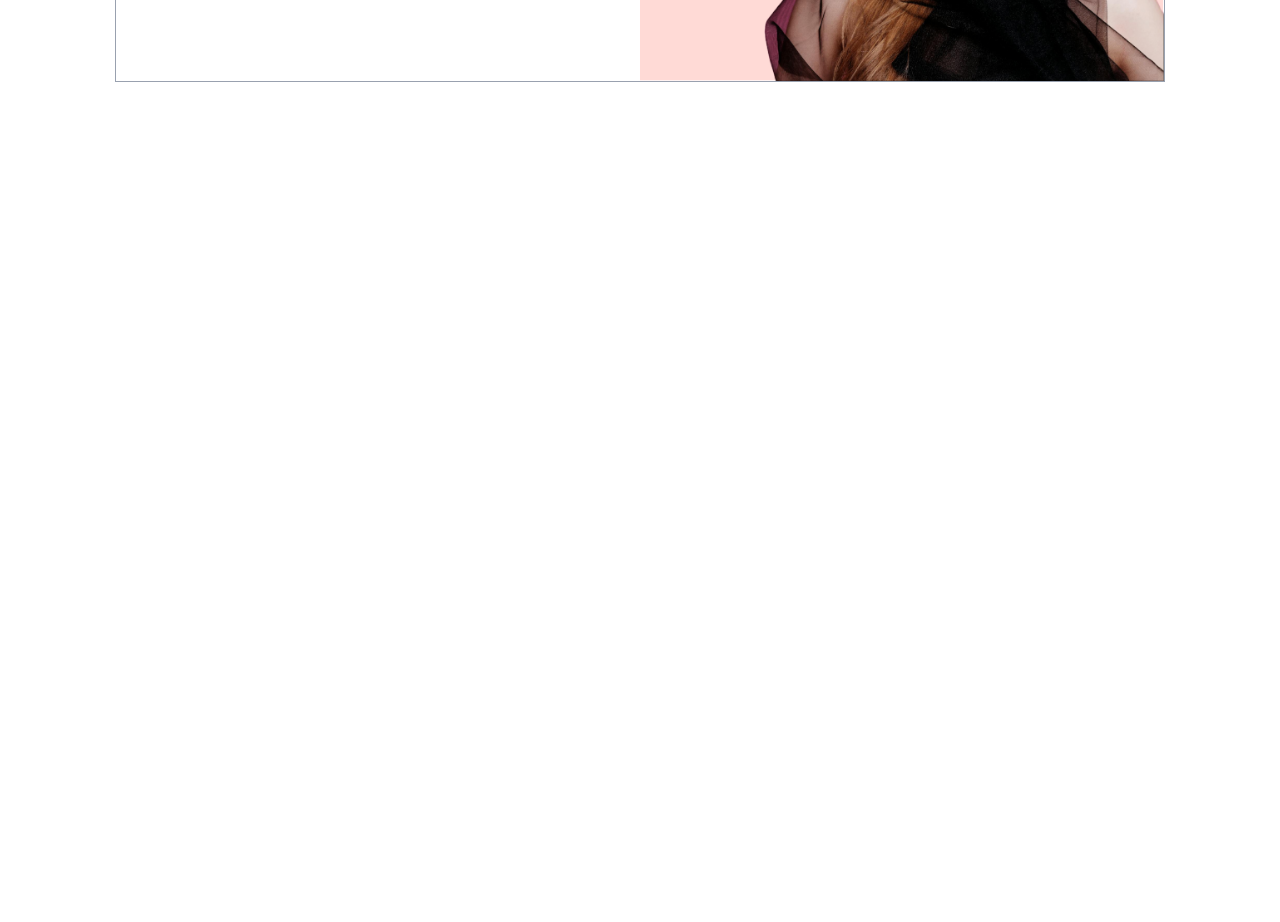
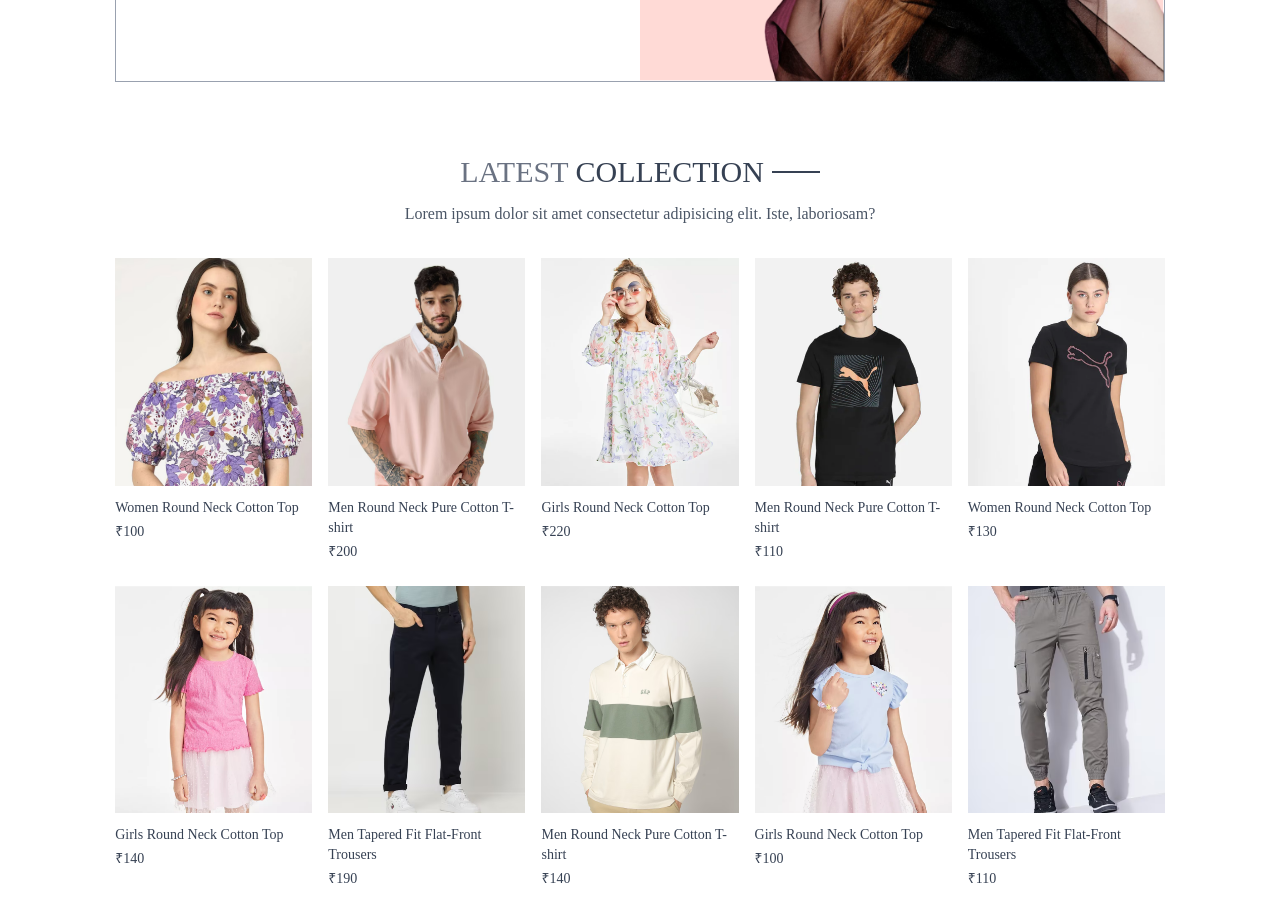
Before and after one commit to heyitsharman/Forever-Store, a React (Vite) app: page / in a window 1280 px wide. Shown: the part 420-1342 px from the top of the page. Before the commit the page ends 800 px from the top, so only its background shows below. Built offline with nearby package versions, Linux system fonts and the light colour scheme.

Commit message:
Used shop context, added latest collection ui and logic

```diff
--- /dev/null
+++ b/src/components/LatestCollection.jsx
@@ -0,0 +1,37 @@
+import React, { useEffect } from 'react'
+import { useContext, useState } from 'react';
+import { ShopContext } from '../context/ShopContext';
+import Title from '../components/Title'
+import ProductItem from './ProductItem';
+const LatestCollection = () => {
+
+    const {products} = useContext(ShopContext);
+    const [LatestProducts, setLatestProducts]= useState([]);
+
+  useEffect(()=>{
+  if (products) {
+    setLatestProducts(products.slice(0,10));
+  }
+}, [products])
+
+  return (
+    <div className='my-10'>
+      <div className='text-center py-8 text-3xl'>
+        <Title text1={'LATEST'} text2={'COLLECTION'}/>
+        <p className='w-3/4 m-auto text-sm sm:text-sm md:text-base text-gray-600'>
+        Lorem ipsum dolor sit amet consectetur adipisicing elit. Iste, laboriosam?
+        </p>
+      </div>
+
+      <div className='grid grid-cols-2 sm:grid-cols-3 md:grid-cols-4 lg:grid-cols-5 gap-4 gap-y-6'>
+        {
+          LatestProducts.map((item,index)=>(
+            <ProductItem key={index} id={item._id} image={item.image} name={item.name} price={item.price}/>
+          ))
+        }
+      </div>
+    </div>
+  )
+}
+
+export default LatestCollection
--- /dev/null
+++ b/src/components/ProductItem.jsx
@@ -0,0 +1,17 @@
+import React , {useContext} from 'react'
+import { ShopContext } from '../context/ShopContext'
+import {Link} from 'react-router-dom'
+const ProductItem = ({id, image, name, price}) => {
+    const {currency} = useContext(ShopContext);
+  return (
+    <Link to={`/product/${id}`} className='text-gray-700 cursor-pointer'>
+<div className='overflow-hidden'>
+    <img src={image[0]} alt="" className='hover:scale-110 transition ease-in-out' />
+</div>
+<p className='pt-3 pb-1 text-sm'>{name}</p>
+<p className='text-sm font-medium'>{currency}{price}</p>
+    </Link>
+  )
+}
+
+export default ProductItem
--- /dev/null
+++ b/src/components/Title.jsx
@@ -0,0 +1,12 @@
+import React from 'react'
+
+const Title = ({text1,text2}) => {
+  return (
+    <div className='inline-flex gap-2 items-center mb-3'>
+        <p className='text-gray-500'>{text1} <span className='text-gray-700 font-medium'>{text2}</span></p>
+        <p className='w-8 sm:w-12 h-[1px] sm:h-[2px] bg-gray-700 '></p>
+    </div>
+  )
+}
+
+export default Title
--- a/src/context/ShopContext.jsx
+++ b/src/context/ShopContext.jsx
@@ -1,4 +1,4 @@
-const { createContext } = require("react");
+import { createContext, useContext } from "react";
 import {products} from "../assets/assets";
 export const ShopContext = createContext();
 
--- a/src/main.jsx
+++ b/src/main.jsx
@@ -4,8 +4,11 @@
 import App from './App.jsx'
 import ReactDom from 'react-dom'
 import {BrowserRouter} from 'react-router-dom'
+import ShopContextProvider from './context/ShopContext.jsx'
 createRoot(document.getElementById('root')).render(
   <BrowserRouter>
+  <ShopContextProvider>
     <App />
+  </ShopContextProvider>
   </BrowserRouter>
 )
--- a/src/pages/Home.jsx
+++ b/src/pages/Home.jsx
@@ -1,10 +1,12 @@
 import React from 'react'
 import Hero from '../components/Hero'
+import LatestCollection from '../components/LatestCollection'
 
 const Home = () => {
   return (
     <div>
       <Hero></Hero>
+      <LatestCollection></LatestCollection>
     </div>
   )
 }
```
